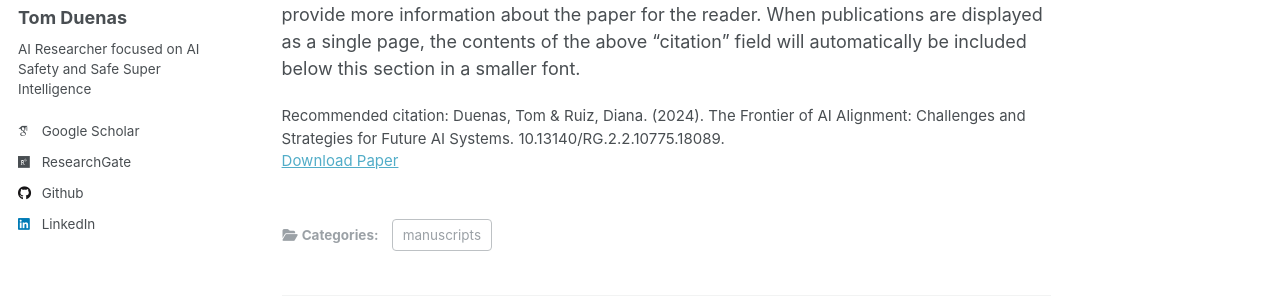
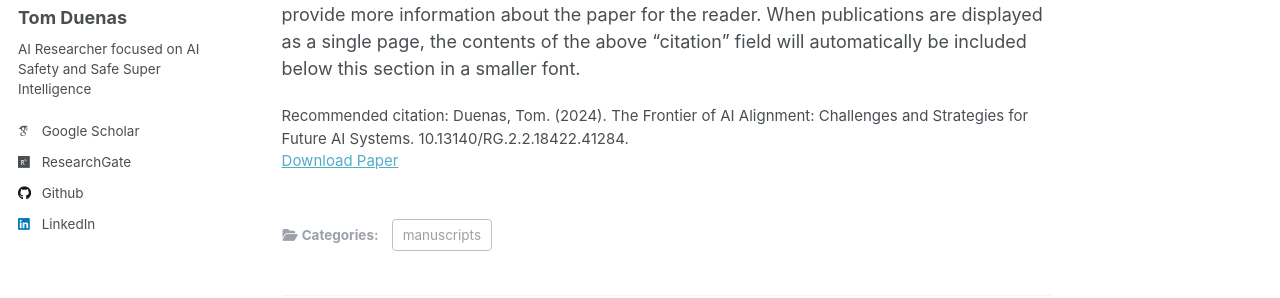
Before and after one commit to TomDuenas/tomduenas.github.io, a Jekyll site: the page built from _publications/2010-10-01-paper-title-number-2.md, in a window 1280 px wide and 1198 px high. Shown: the part 284-582 px from the top of the window. Built offline with Jekyll 4.4.1, drawn with Linux system fonts in a browser that asks for light colours; some web fonts are replaced.

Commit message:
Update 2010-10-01-paper-title-number-2.md

```diff
--- a/_publications/2010-10-01-paper-title-number-2.md
+++ b/_publications/2010-10-01-paper-title-number-2.md
@@ -4,11 +4,11 @@ collection: publications
 category: manuscripts
 permalink:
 excerpt: 'This paper explores the ethical and societal implications of AI alignment, particularly as systems become more powerful and potentially capable of emergent behaviors.'
-date: 2024-09-04
+date: 2024-09-03
 venue: 'ResearchGate'
 slidesurl:
 paperurl: '[ResearchGate](https://www.researchgate.net/publication/383697750_The_Frontier_of_AI_Alignment_Challenges_and_Strategies_for_Future_AI_Systems)'
-citation: 'Duenas, Tom & Ruiz, Diana. (2024). The Frontier of AI Alignment: Challenges and Strategies for Future AI Systems. 10.13140/RG.2.2.10775.18089.'
+citation: 'Duenas, Tom. (2024). The Frontier of AI Alignment: Challenges and Strategies for Future AI Systems. 10.13140/RG.2.2.18422.41284. '
 ---
 
 The contents above will be part of a list of publications, if the user clicks the link for the publication than the contents of section will be rendered as a full page, allowing you to provide more information about the paper for the reader. When publications are displayed as a single page, the contents of the above "citation" field will automatically be included below this section in a smaller font.
```
